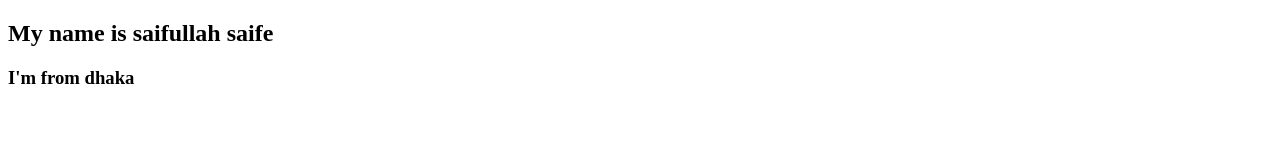
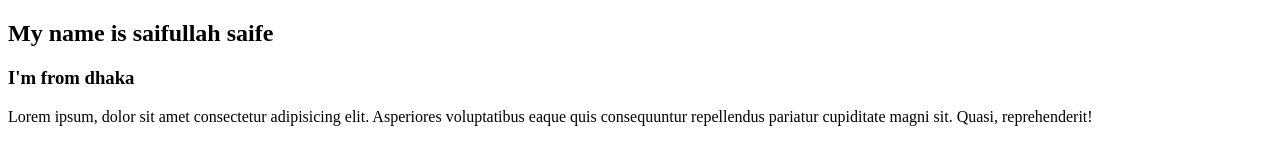
Before and after one commit to abdussamadsaiful7/my-first-repo, a plain HTML site: page index.html in a window 1280 px wide. Drawn offline with Linux system fonts and the light colour scheme.

Commit message:
added paragarap

```diff
--- a/index.html
+++ b/index.html
@@ -9,6 +9,7 @@
 <body>
     <h2>My name is saifullah saife</h2>
     <h3>I'm from dhaka</h3>
+    <p> Lorem ipsum, dolor sit amet consectetur adipisicing elit. Asperiores voluptatibus eaque quis consequuntur repellendus pariatur cupiditate magni sit. Quasi, reprehenderit!</p>
 
 </body>
 </html>
```
